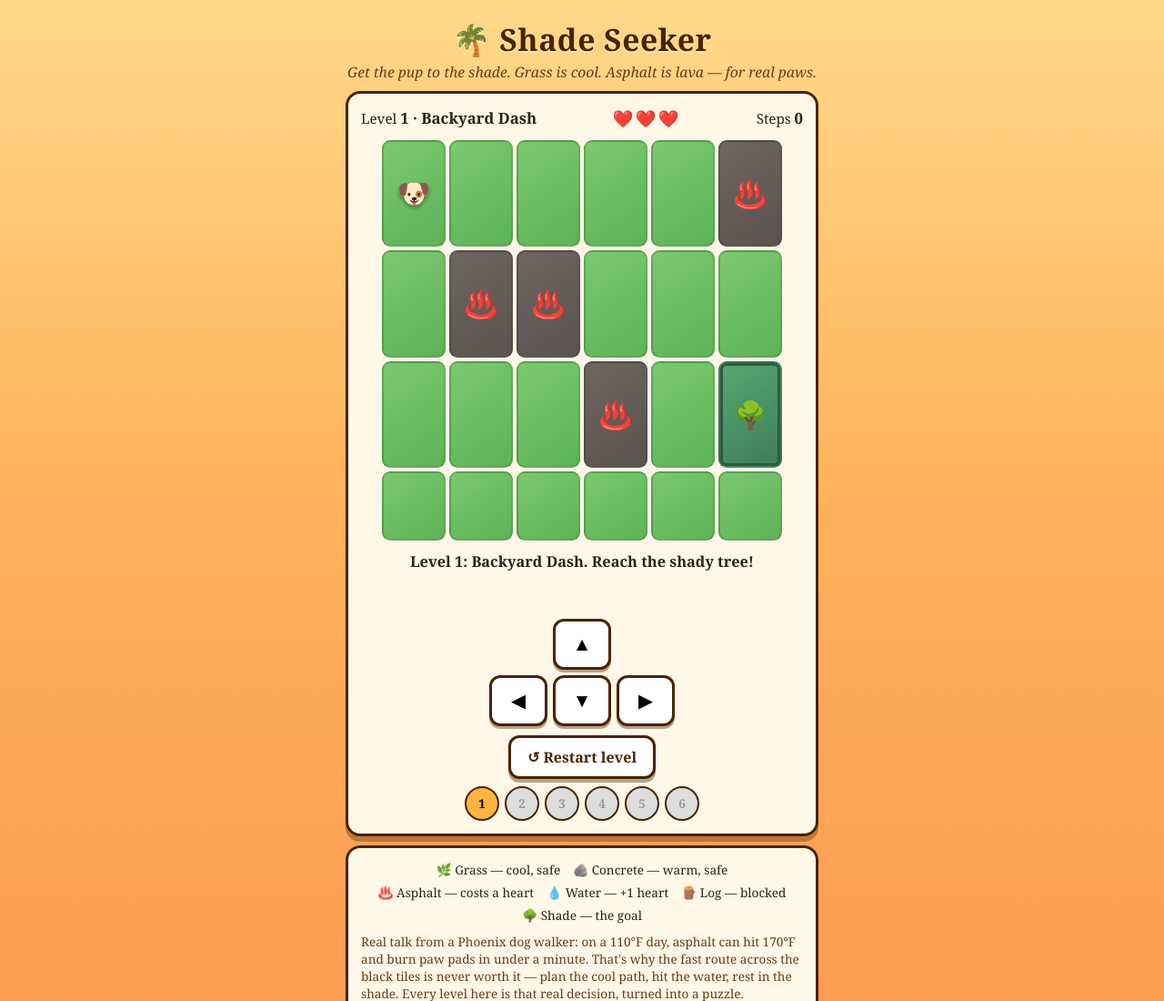
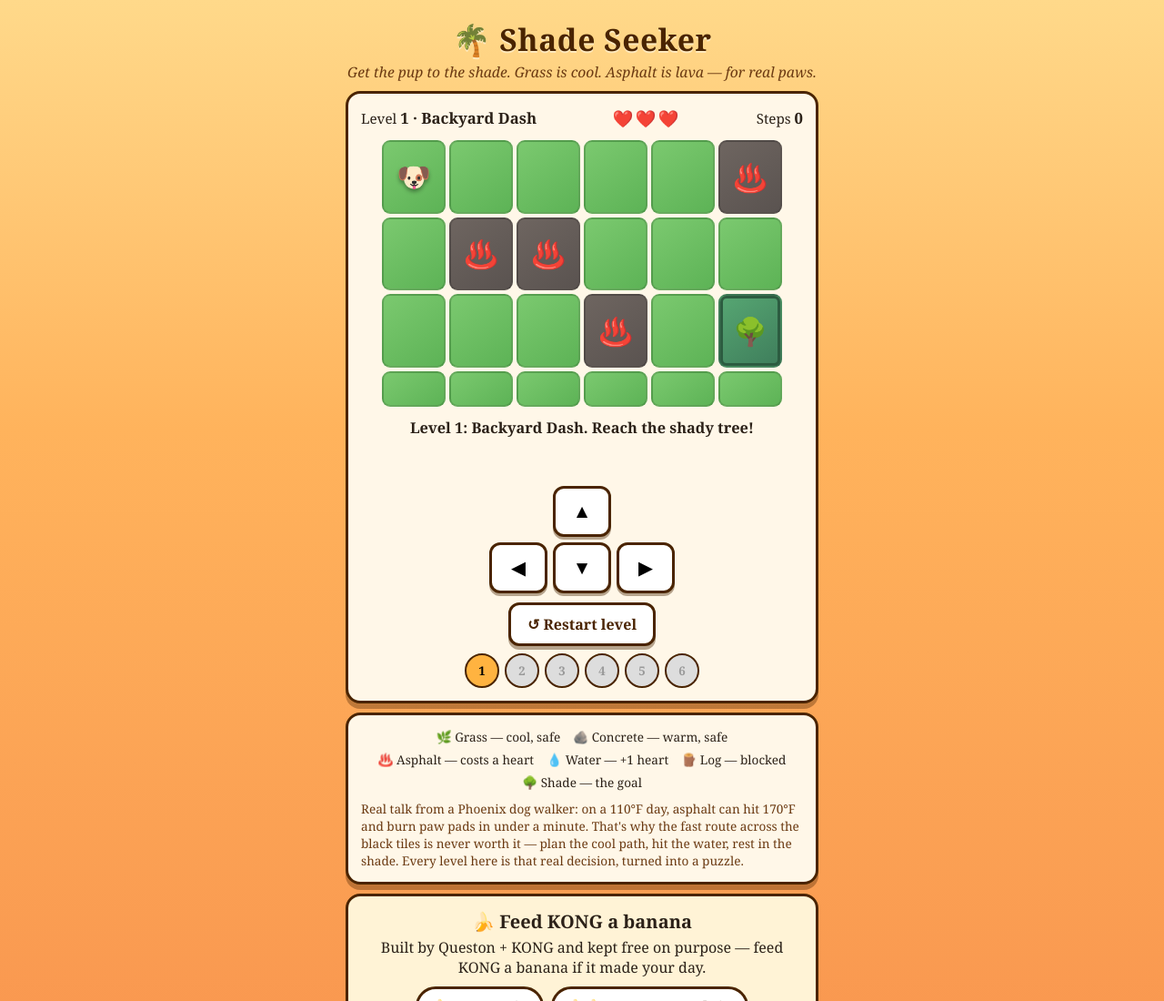
Before and after one commit to questonryan-coder/shade-seeker, a plain HTML site: page index.html in a window 1280 px wide. Shown: the top 1100 px of the page at 91% size. Drawn offline with Linux system fonts and the light colour scheme.

Commit message:
Square tiles: board aspect matches grid

```diff
--- a/index.html
+++ b/index.html
@@ -138,7 +138,7 @@ function grid(){return LEVELS[lvl].map.map(r=>r.split(''));}
 function tileClass(ch){return {'.':'grass','c':'conc','a':'asph','w':'water','#':'rock','S':'grass','G':'shade'}[ch];}
 function tileFace(ch){return {'a':'♨️','w':'💧','#':'🪵','G':'🌳'}[ch]||'';}
 function render(hotCell){
- const g=grid();board.style.gridTemplateColumns=`repeat(${g[0].length},1fr)`;board.innerHTML='';
+ const g=grid();board.style.gridTemplateColumns=`repeat(${g[0].length},1fr)`;board.style.aspectRatio=g[0].length+'/'+g.length;board.innerHTML='';
  g.forEach((row,y)=>row.forEach((ch,x)=>{
   const d=document.createElement('div');d.className='tile '+tileClass(ch);
   if(hotCell&&hotCell.x===x&&hotCell.y===y)d.classList.add('hotstep');
```
